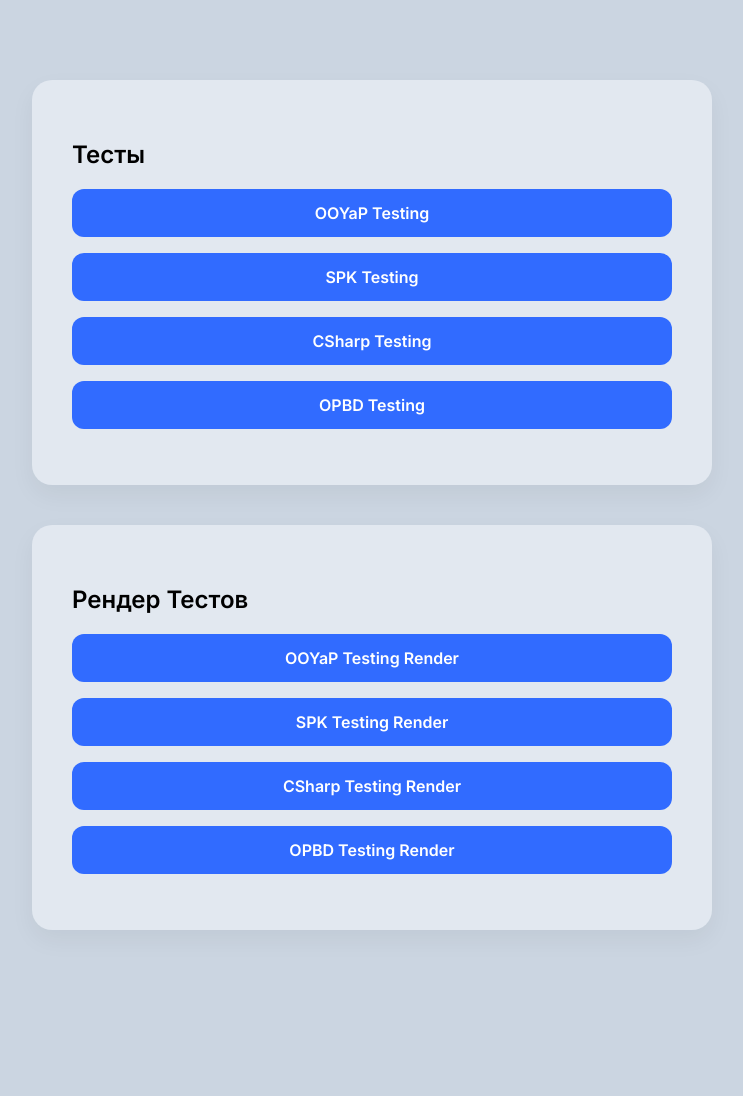
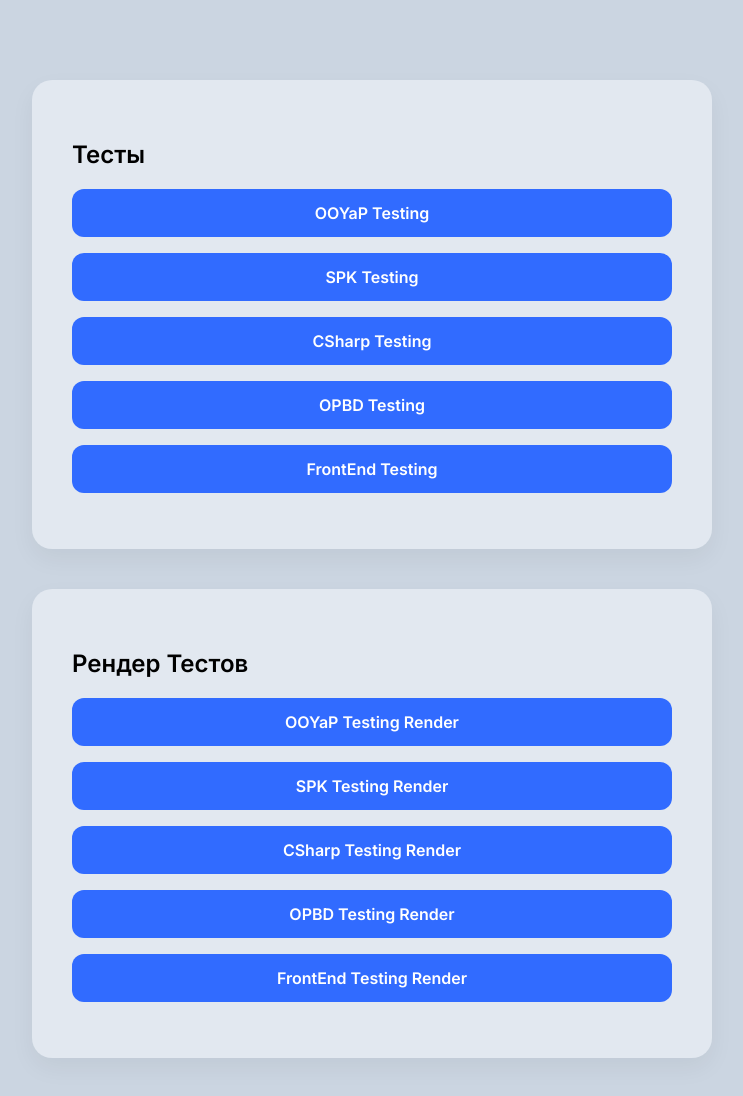
Before and after one commit to iliyasbt0569/testing-platform, a plain HTML site: page index.html in a window 1280 px wide. Shown: the whole page, without its empty margins (268-1011 px from the left). Before the commit the page ends 1010 px from the top, so only its background shows below. Drawn offline with Linux system fonts and the light colour scheme.

Commit message:
Add FrontEnd Testing links to index.html
Added 'FrontEnd Testing' links to both test sections.

```diff
--- a/index.html
+++ b/index.html
@@ -53,6 +53,7 @@
         <a class="link-button" href="testings_html/SPK.html">SPK Testing</a>
         <a class="link-button" href="testings_html/CSharp.html">CSharp Testing</a>
         <a class="link-button" href="testings_html/OPBD.html">OPBD Testing</a>
+        <a class="link-button" href="testings_html/FrontEnd.html">FrontEnd Testing</a>
     </div>
     <div class="container">
         <h2>Рендер Тестов</h2>
@@ -60,6 +61,7 @@
         <a class="link-button" href="testings_render/SPK.html">SPK Testing Render</a>
         <a class="link-button" href="testings_render/CSharp.html">CSharp Testing Render</a>
         <a class="link-button" href="testings_render/OPBD.html">OPBD Testing Render</a>
+        <a class="link-button" href="testings_render/FrontEnd.html">FrontEnd Testing Render</a>
     </div>
 </body>
 
```
